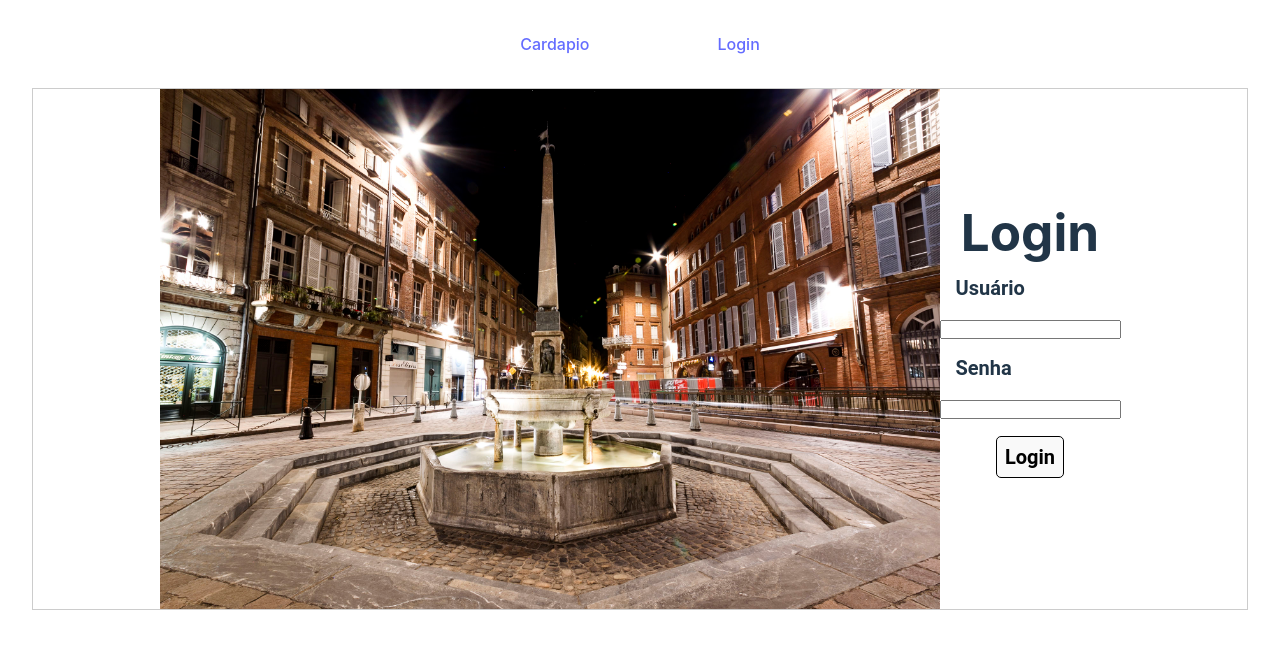
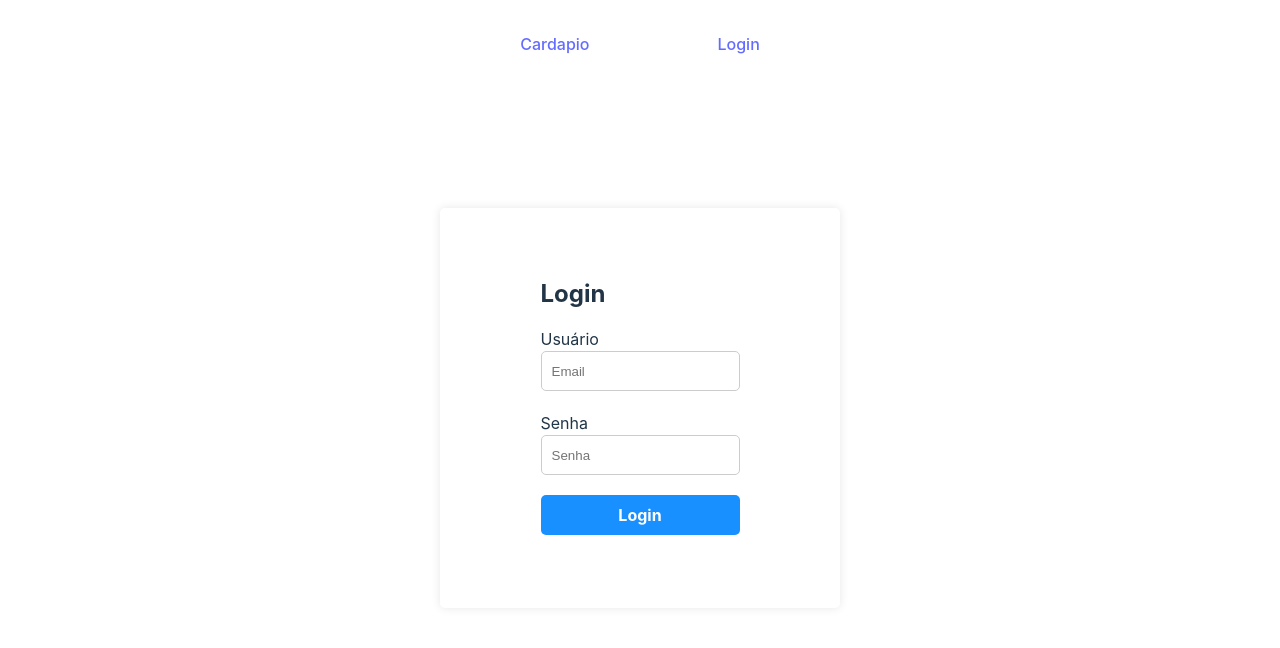
Before and after one commit to artistrea/MP-trabalho-frontend, a React (Vite) app: page /login in a window 1280 px wide. Shown: the top 648 px of the page. Built offline with nearby package versions, Linux system fonts and the light colour scheme.

Commit message:
começando a fazer pagina de login

```diff
--- a/src/pages/LoginPage/index.tsx
+++ b/src/pages/LoginPage/index.tsx
@@ -1,23 +1,38 @@
+import { useState } from "react";
 import "./style.scss";
-import image from "../../assets/imagem.jpeg";
 
 export default function LoginPage() {
+
+    const [password, setPassword] = useState('');
+    const [email, setEmail] = useState('');
+
     return (
         <div className="login-page">
-            <img src={image}/>
             <div className="login-form">
                 <form>
-                    <h1>Login</h1>
+                    <h1 className="login-form__title">Login</h1>
                     <label>
                         <p>Usuário</p>
-                        <input type="text" />
+                        <input className="login-form__input"
+                        type="email"
+                        placeholder ='Email'
+                        value={email}
+                        onChange ={(e) => setEmail(e.target.value)}
+                        required
+                        />
                     </label>
                     <label>
                         <p>Senha</p>
-                        <input type="password" />
+                        <input className="login-form__input"
+                        type="password"
+                        placeholder='Senha'
+                        value={password}
+                        onChange ={(e) => setPassword(e.target.value)}
+                        required
+                        />
                     </label>
                     <div>
-                        <button type="submit">Login</button>
+                        <button className="login-form__button" type="submit">Login</button>
                     </div>
                 </form>
             </div>
--- a/src/pages/LoginPage/style.scss
+++ b/src/pages/LoginPage/style.scss
@@ -1,47 +1,52 @@
+// estilizar o index do LoginPage
 .login-page {
     display: flex;
-    flex-direction: row;
-    justify-content: center !important;
-    align-items: center !important;
-    border: 1px solid #ccc;
-
-    img {
-        background-size: cover;
-        max-height: 65vh;
+    flex-direction: column;
+    align-items: center;
+    justify-content: center;
+    height: 80vh;
+    background-color: #e6e4e400;
+    .login-form {
+        display: flex;
+        flex-direction: column;
+        align-items: center;
+        justify-content: center;
+        width: 400px;
+        height: 400px;
+        background-color: rgba(253, 253, 253, 0.027);
+        border-radius: 5px;
+        box-shadow: 0 0 10px rgba(0, 0, 0, 0.1);
+        .login-form__title {
+        font-size: 24px;
+        font-weight: 700;
+        margin-bottom: 20px;
+        }
+        .login-form__input {
+        width: 100%;
+        height: 40px;
+        margin-bottom: 20px;
+        padding: 0 10px;
+        border: 1px solid #ccc;
+        border-radius: 5px;
+        outline: none;
+        &:focus {
+            border-color: #1890ff;
+        }
+        }
+        .login-form__button {
+        width: 100%;
+        height: 40px;
+        border: none;
+        border-radius: 5px;
+        background-color: #1890ff;
+        color: #fff;
+        font-size: 16px;
+        font-weight: 700;
+        cursor: pointer;
+        outline: none;
+        &:hover {
+            background-color: #40a9ff;
+        }
+        }
     }
 }
-
-.login-form {
-    display: flex;
-    align-items: center;
-    justify-content: center;
-    height: 100%;
-
-
-h1 {
-    display: flex;
-    justify-content: center;
-    align-items: center;
-}
-
-p {
-    margin: 1rem;
-    font: bold 20px 'Roboto', sans-serif;
-}
-
-button {
-    margin: 1rem;
-    padding: 0.5rem;
-    font: bold 20px 'Roboto', sans-serif;
-    border: 1px solid #000;
-    border-radius: 5px;
-    cursor: pointer;
-}
-
-form {
-    display: flex;
-    flex-direction: column;
-    justify-content: center;
-    align-items: center;
-}
-}
```
